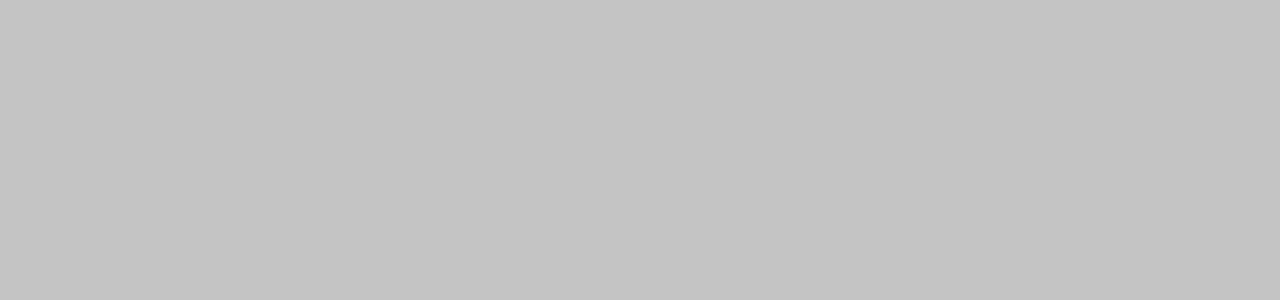
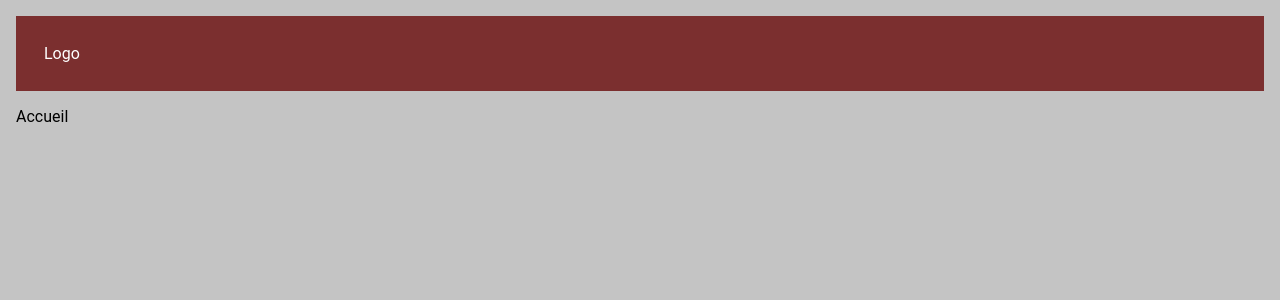
Before and after one commit to AdelineSire/theater-booking, a React (Create React App) app in the folder client/: page / in a window 1280 px wide. Shown: the top 300 px of the page. Built offline with nearby package versions, Linux system fonts and the light colour scheme.

Commit message:
Adds router, Navbar and Home

```diff
--- a/client/src/App.js
+++ b/client/src/App.js
@@ -1,7 +1,24 @@
+import { BrowserRouter, Route, Switch } from 'react-router-dom';
+
+import Navbar from './components/navbar/Navbar';
+import Home from './components/home/Home';
+
 import './App.scss';
 
 function App() {
-	return <div className='app'></div>;
+	return (
+		<BrowserRouter>
+			<div className='app'>
+				<Navbar />
+
+				<Switch>
+					<Route exact path={['/', '/home']}>
+						<Home />
+					</Route>
+				</Switch>
+			</div>
+		</BrowserRouter>
+	);
 }
 
 export default App;
--- /dev/null
+++ b/client/src/components/home/Home.jsx
@@ -0,0 +1,7 @@
+import './Home.scss';
+
+const Home = () => {
+	return <div className='home'>Accueil</div>;
+};
+
+export default Home;
--- /dev/null
+++ b/client/src/components/navbar/Navbar.jsx
@@ -0,0 +1,15 @@
+import { NavLink } from 'react-router-dom';
+
+import './Navbar.scss';
+
+const Navbar = () => {
+	return (
+		<div className='navbar'>
+			<NavLink to='/home' activeClassName='highlight'>
+				Logo
+			</NavLink>
+		</div>
+	);
+};
+
+export default Navbar;
--- /dev/null
+++ b/client/src/components/navbar/Navbar.scss
@@ -0,0 +1,17 @@
+.navbar {
+	display: flex;
+	width: 100%;
+	margin-bottom: 16px;
+	background-color: var(--accent);
+
+	a {
+		color: white;
+		text-decoration: none;
+		background-color: var(--accent);
+		padding: 28px;
+	}
+
+	.highlight {
+		background-color: var(--accent-light);
+	}
+}
```
Also changed, not shown: client/src/components/home/Home.scss (added).
